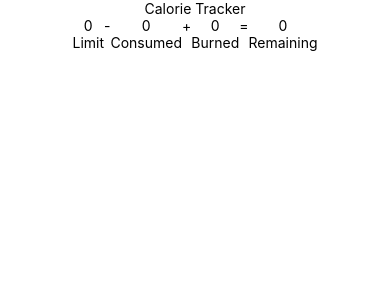
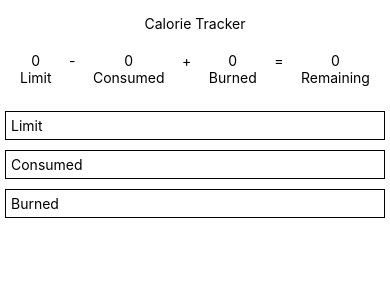
Before and after one commit to Theguyat2012/CalorieTracker, a React Native app: screen / in a window 390 px wide. Shown: the top 300 px of the page. Built offline with nearby package versions, Linux system fonts and the light colour scheme.

Commit message:
add calorie text input

```diff
--- a/components/AppBar.js
+++ b/components/AppBar.js
@@ -3,9 +3,9 @@ import { View, Platform, SafeAreaView, StatusBar, StyleSheet, Text } from 'react
 
 const AppBar = () => {
     return (
-            <SafeAreaView style={[styles.container, styles.appBar]}>
-                <StatusBar style={styles.statusBar}/>
-            </SafeAreaView>
+        <SafeAreaView style={[styles.container, styles.appBar]}>
+            <StatusBar style={styles.statusBar}/>
+        </SafeAreaView>
     );
 }
 
--- a/components/Equation.js
+++ b/components/Equation.js
@@ -1,20 +1,47 @@
-import { View, Text } from 'react-native';
+import React, { useState } from 'react';
+import { View, Text, TextInput } from 'react-native';
 
 
-const limit = 0, consumed = 0, burned = 0, remaining = 0;
+const Equation = () => {
+    const [variables, setVariables] = useState([0, 0, 0, 0])
+    const placeholders = ['Limit', 'Consumed', 'Burned', 'Remaining'];
 
-const Equation = () => {
+    const updateVariables = (index, value) => {
+        let updated = [];
+
+        for (let i=0; i<3; i++) {
+            if (i === index) {
+                if (!value) {
+                    updated = updated.concat(0);
+                } else {
+                    updated = updated.concat(value);
+                }
+            } else {
+                updated = updated.concat(variables[i]);
+            }
+        }
+
+        updated = updated.concat(updated[0] - updated[1] + updated[2]);
+
+        setVariables(updated);
+    }
+
     return (
-        <View style={ {alignItems: 'center'} }>
-            <Text>Calorie Tracker</Text>
-            <View style={ {flexDirection: 'row'} }>
-                <Variable number={limit} word='Limit' />
+        <View>
+            <Text style={ {alignSelf: 'center', paddingTop: 15} }>Calorie Tracker</Text>
+            <View style={ {flexDirection: 'row', justifyContent: 'space-between', padding: 20} }>
+                <Variable number={variables[0]} word={placeholders[0]} />
                 <Text>-</Text>
-                <Variable number={consumed} word='Consumed' />
+                <Variable number={variables[1]} word={placeholders[1]} />
                 <Text>+</Text>
-                <Variable number={burned} word='Burned' />
+                <Variable number={variables[2]} word={placeholders[2]} />
                 <Text>=</Text>
-                <Variable number={remaining} word='Remaining' />
+                <Variable number={variables[3]} word={placeholders[3]} />
+            </View>
+            <View>
+                <TextInput style={ {borderWidth: 1, margin: 5, padding: 5} } placeholder={placeholders[0]} keyboardType='numeric' returnKeyType='done' onChangeText={text => updateVariables(0, parseInt(text))}/>
+                <TextInput style={ {borderWidth: 1, margin: 5, padding: 5} } placeholder={placeholders[1]} keyboardType='numeric' returnKeyType='done' onChangeText={text => updateVariables(1, parseInt(text))} />
+                <TextInput style={ {borderWidth: 1, margin: 5, padding: 5} } placeholder={placeholders[2]} keyboardType='numeric' returnKeyType='done' onChangeText={text => updateVariables(2, parseInt(text))} />
             </View>
         </View>
     );
@@ -23,12 +50,8 @@ const Equation = () => {
 const Variable = (props) => {
     return (
         <View style={ {alignItems: 'center'} }>
-            <View>
-                <Text>{props.number}</Text>
-            </View>
-            <View>
-                <Text>{props.word}</Text>
-            </View>
+            <Text>{props.number}</Text>
+            <Text>{props.word}</Text>
         </View>
     );
 }
```
Also changed, not shown: App.js (+4 -4 lines).
